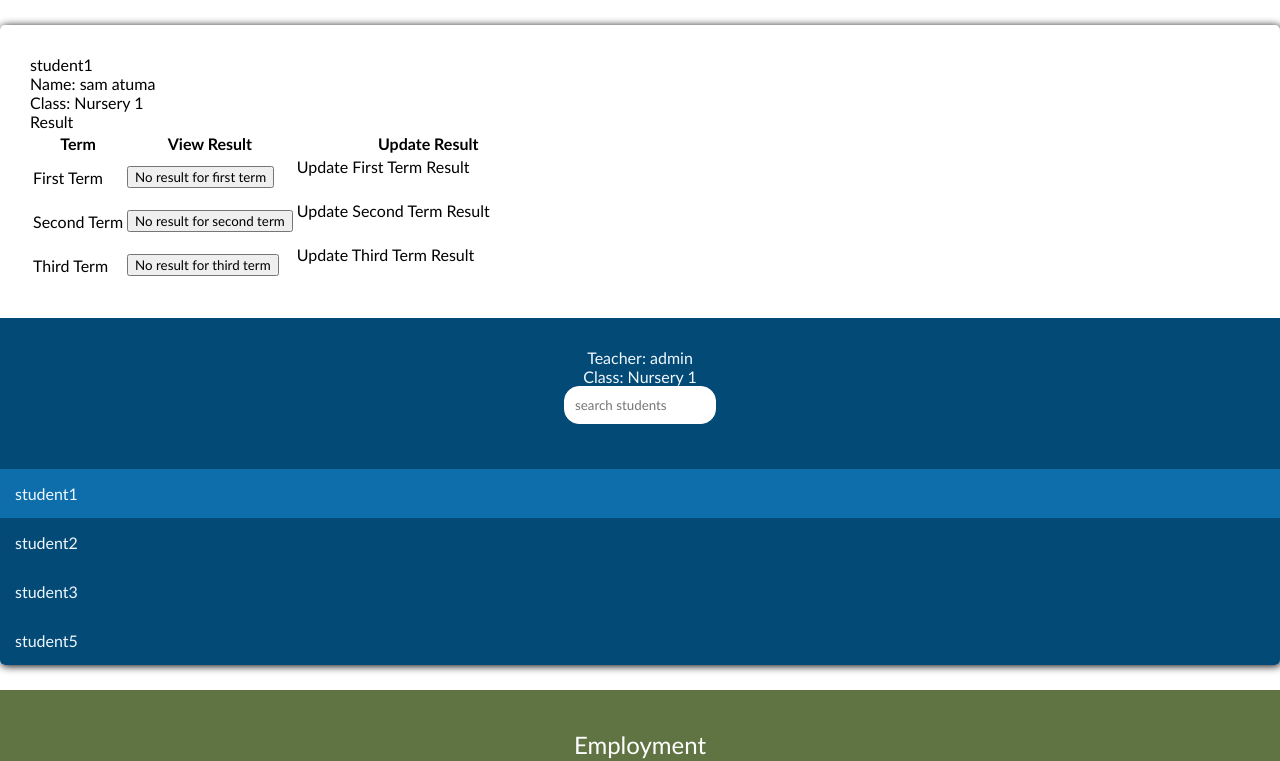
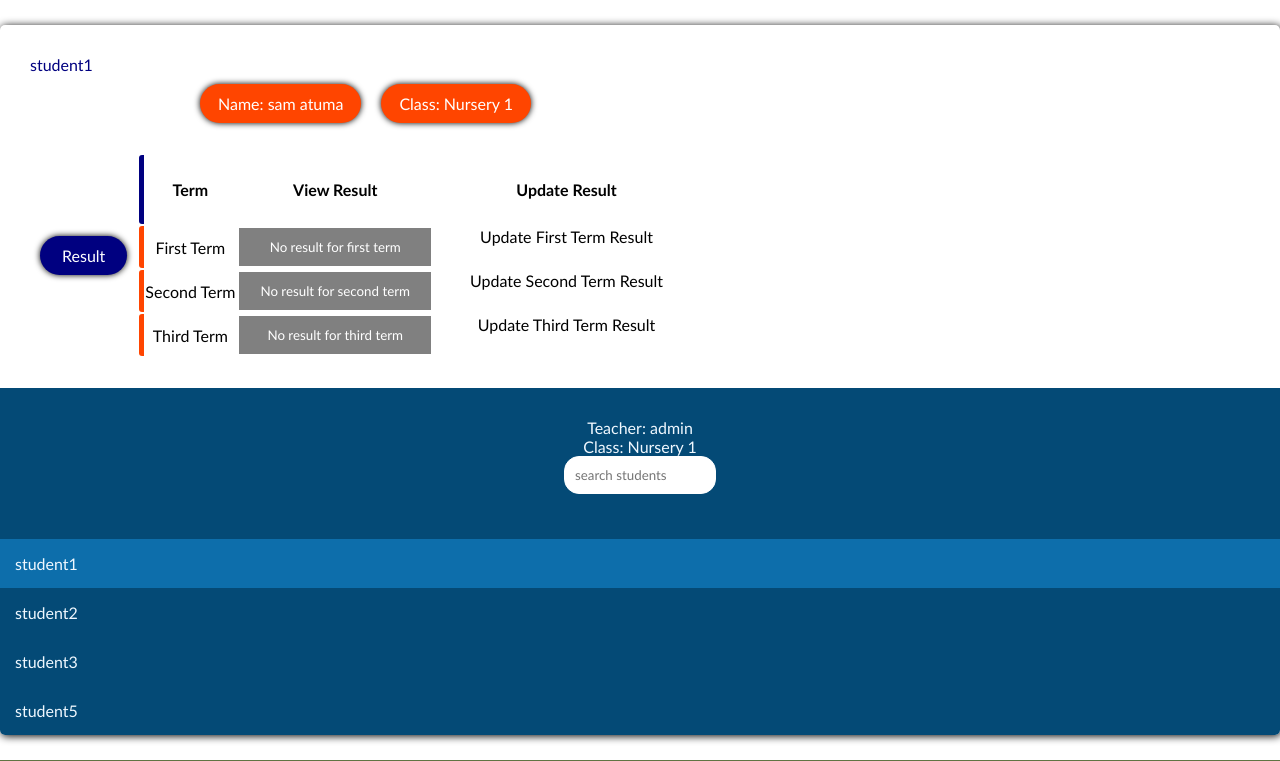
Before and after one commit to samuelatuma1/runo, a Django app: a page that uses runoschool/runo/templates/runo/sms/pupilResult.html in a window 1280 px wide. Shown: the part 122-883 px from the top of the page. Run offline with Django 3.2, Linux system fonts and the light colour scheme; a user stored in the database is signed in; data comes from the database, SQL or seed files in the repository; both versions use the stored data as it was after the commit.

Commit message:
Created means for teachers to update and view results

```diff
--- a/runoschool/runo/models.py
+++ b/runoschool/runo/models.py
@@ -138,7 +138,12 @@ class Result(models.Model):
 
         return today.year - self.DOB.year - plus_one_pseudo
 
-    # def get_absolute_url(self):
-    #     return reverse('runo:result_page', args=[
 
-    #     ])
+class AllResults(models.Model):
+    student = models.ForeignKey(User, on_delete=models.CASCADE)
+    term = models.CharField(max_length=50)
+    Class = models.CharField(max_length=25)
+    result = models.FileField(upload_to='results/')
+
+    def __str__(self):
+        return f'{self.student.username}, {self.term}, {self.Class} result'
--- a/runoschool/runo/templates/runo/sms/pupilResult.html
+++ b/runoschool/runo/templates/runo/sms/pupilResult.html
@@ -89,9 +89,25 @@
       .resultDetails{
         padding: 30px;
       }
+      .resultDetails > section{
+        display: flex;
+        flex-wrap: wrap;
+        justify-content: center;
+        align-content: center;
+      }
+      .resultDetails > section > aside{
+        padding: 10px;
+        padding-left: 18px;
+        padding-right: 18px;
+        background-color: orangered;
+        color: white;
+        margin: 10px;
+        border-radius: 20px;
+        box-shadow: 0px 0px 6px 0px black;
+      }
     </style>
     {% if result %}
-      <span>{{ pupil }}</span>
+      <span style='color: navy;'>{{ pupil }}</span>
 
       <section>
         <aside>Name: {{ pupil.first_name }} {{ pupil.last_name }} </aside>
@@ -124,22 +140,9 @@
           }
           .modal{
             background-color: white;
-            padding: 20px;
-            padding: 10px;
-          }
-          .formData{
-            /* display: none; */
-            line-height: 0%;
-            width: 0%;
-            transition: line-height 0.3s ease;
-          }
-          .displayForm{
-            background-color: green;
-            line-height: 100%;
-            min-width: 100%;
-            width: 500px;
-
-            /* display: block; */
+            padding: 30px;
+            border-radius: 3px;
+            color: black;
           }
 
         </style>
@@ -206,11 +209,115 @@
 
           })
         </script>
-        <aside>Result</aside>
+
+        <style>
+          .centerTable{
+            display: flex;
+            flex-wrap: wrap;
+            justify-content: center;
+            align-items: center;
+            margin-top: 20px;
+          }
+          .centerTable > span{
+            padding: 10px;
+          padding-left: 22px;
+          padding-right: 22px;
+          background-color: navy;
+          color: white;
+          margin: 10px;
+          border-radius: 20px;
+          box-shadow: 0px 0px 6px 0px black;
+          }
+          tr #thFirst{
+            border-left: 5px solid navy;
+            border-radius: 3px;
+          }
+          tr .tdFirst{
+            border-left: 5px solid orangered;
+            border-radius: 3px;
+          }
+          tr .tdFirst:hover{
+            border-left: 5px solid yellowgreen;
+          }
+          tbody tr:hover{
+            box-shadow: 0px 0px 6px 0px black;
+            border-radius: 3px;
+
+          }
+          td{
+            text-align: center;
+          }
+          td button{
+            background-color: yellowgreen;
+            color: white;
+            border: 1px solid yellowgreen;
+            padding: 10px;
+            padding-left: 20px;
+            padding-right: 20px;
+            width: 100%;
+            cursor: pointer;
+          }
+          td .nores{
+            background-color: grey;
+            border: 1px solid grey;
+            cursor: text;
+          }
+          #toggleFormDisplay{
+            cursor: pointer;
+          }
+          #toggleFormDisplay:hover{
+            box-shadow: 0px 0px 15px 0px black;
+            padding: 15px;
+
+          }
+          .formData{
+            /* display: none; */
+            line-height: 0%;
+            width: 0%;
+            transition: line-height 0.3s ease;
+
+          }
+          thead th{
+            padding: 25px;
+          }
+          thead tr{
+            margin-bottom: 30px;
+
+          }
+          .displayForm{
+
+            line-height: 100%;
+            width: 100%;
+            padding: 20px;
+            margin: auto;
+            text-align: center;
+
+            /* display: block; */
+          }
+          .displayForm input{
+            background-color: black;
+            color: white;
+            padding: 3px;
+          }
+          .displayForm div{
+            margin: auto;
+            margin-top: 10px;
+            padding: 10px;
+            color: white;
+            background-color: navy;
+            border-radius: 2px;
+            max-width: 100px;
+            cursor: pointer;
+          }
+
+        </style>
+        <aside class='centerTable'>
+          <span>Result</span>
+
         <table>
           <thead>
             <tr>
-              <th>Term</th>
+              <th id='thFirst'>Term</th>
               <th>View Result</th>
               <th>Update Result</th>
             </tr>
@@ -218,23 +325,23 @@
 
           <tbody>
             <tr>
-              <td>First Term</td>
-
+              <td class='tdFirst'>First Term</td>
               <td>
-                {% if result.first_term_res %}
-                <a href='{{ result.first_term_res }}'>
+                {% if result.first_term %}
+                <a href='{{ result.first_term }}'>
                   <button>View First Term Result</button>
                 </a>
                 {% else %}
-                  <button>No result for first term</button>
+                  <button class='nores'>No result for first term</button>
                 {% endif %}
               </td>
 
               <td>
                 <span id='toggleFormDisplay' data-for='first_term'>Update First Term Result</span>
                 <form class='formData' data-name='first_term' enctype="multipart/form-data" method='POST'>
-                  <input type='file' name='resultFile'>
                   {% csrf_token %}
+                  <input type='file' name='resultFile' required>
+
                   <input type='hidden' name='resultFor' value='first_term'>
                   <div class='confirm' data-id='first_term'>Update</div>
                 </form>
@@ -244,39 +351,40 @@
 
 
             <tr>
-              <td>Second Term</td>
+              <td class='tdFirst'>Second Term</td>
 
               <td>
-                {% if result.second_term_res %}
-                <a href='{{ result.second_term_res }}'>
+                {% if result.second_term %}
+                <a href='{{ result.second_term }}'>
                   <button>View Second Term Result</button>
                 </a>
                 {% else %}
-                  <button>No result for second term</button>
+                  <button class='nores'>No result for second term</button>
                 {% endif %}
               </td>
 
               <td>
                 <span id='toggleFormDisplay' data-for='second_term'>Update Second Term Result</span>
                 <form class='formData' data-name='second_term' enctype="multipart/form-data" method='POST'>
-                  <input type='file' name='resultFile'>
                   {% csrf_token %}
+                  <input type='file' name='resultFile' required>
+
                   <input type='hidden' name='resultFor' value='second_term'>
-                  <div class='confirm' data-id='second_term'>Update Second Term Result</div>
+                  <div class='confirm' data-id='second_term'>Update</div>
                 </form>
               </td>
             </tr>
 
             <tr>
-              <td>Third Term</td>
+              <td class='tdFirst'>Third Term</td>
 
               <td>
-                {% if result.third_term_res %}
-                <a href='{{ result.third_term_res }}'>
+                {% if result.third_term %}
+                <a href='{{ result.third_term }}'>
                   <button>View Third Term Result</button>
                 </a>
                 {% else %}
-                  <button>No result for third term</button>
+                  <button class='nores'>No result for third term</button>
                 {% endif %}
               </td>
 
@@ -284,15 +392,16 @@
                 <span id='toggleFormDisplay' data-for='third_term'>Update Third Term Result</span>
                 <form class='formData' data-name='third_term' enctype="multipart/form-data" method='POST'>
                   {% csrf_token %}
-                  <input type='file' name='resultFile'>
-
+                  <input type='file' name='resultFile' required>
                   <input type='hidden' name='resultFor' value='third_term'>
-                  <div class='confirm' data-id='third_term'>Update Third Term Result</div>
+                  <div class='confirm' data-id='third_term'>Update</div>
                 </form>
               </td>
             </tr>
           </tbody>
         </table>
+
+      </aside>
       </div>
 
     {% endif %}
--- a/runoschool/runo/views.py
+++ b/runoschool/runo/views.py
@@ -1,9 +1,9 @@
-from django.shortcuts import render
+from django.shortcuts import render, reverse
 from django.http import HttpResponse, HttpResponseRedirect, JsonResponse
 from django.shortcuts import get_object_or_404
 import datetime
 
-from .models import Intro, News, ImportantDates, FooterDetails, Gallery, AboutSchool, Academics, UserClass, Result
+from .models import Intro, News, ImportantDates, FooterDetails, Gallery, AboutSchool, Academics, UserClass, Result, AllResults
 from .forms import UserClassName
 
 # Create your views here.
@@ -220,6 +220,40 @@ def result(request, Class, username):
     pupil_class = Class
     pupil = get_object_or_404(User, username=username)
 
+    if request.method == 'POST':
+        try:
+            result_file = request.FILES['resultFile']
+            result_for = request.POST['resultFor']
+
+            former_result = AllResults.objects.filter(student=pupil, term=result_for, Class=pupil_class).first()
+            if former_result is not None:
+                former_result.result = result_file
+                former_result.save()
+            else:
+                add_result = AllResults(student=pupil, term=result_for, Class=pupil_class, result=result_file)
+                add_result.save()
+
+            res = Result.objects.get(user=pupil)
+            results = eval(res.results)
+            new_result = AllResults.objects.filter(student=pupil, term=result_for, Class=pupil_class).first()
+
+            for result in results:
+                if result['Class'] == pupil_class:
+                    result[result_for] = new_result.result.url
+
+            res.results = str(results)
+
+            res.save()
+
+        except:
+            errorMsg = 'You attempted to submit an empty result'
+            href= reverse('runo:result', args=[Class, username])
+            return render(request, 'error.html', {'errorMsg': errorMsg, 'href': href})
+
+
+
+
+
     res = Result.objects.get(user=pupil)
     results = eval(res.results)
     has_result = False
```
Also changed, not shown: runoschool/runo/templates/error.html (added, +17 -0 lines), runoschool/db.sqlite3, runoschool/media/results/IMG_20210724_113629.jpg (added), runoschool/runo/migrations/0022_allresults.py (added), 3 other files.
